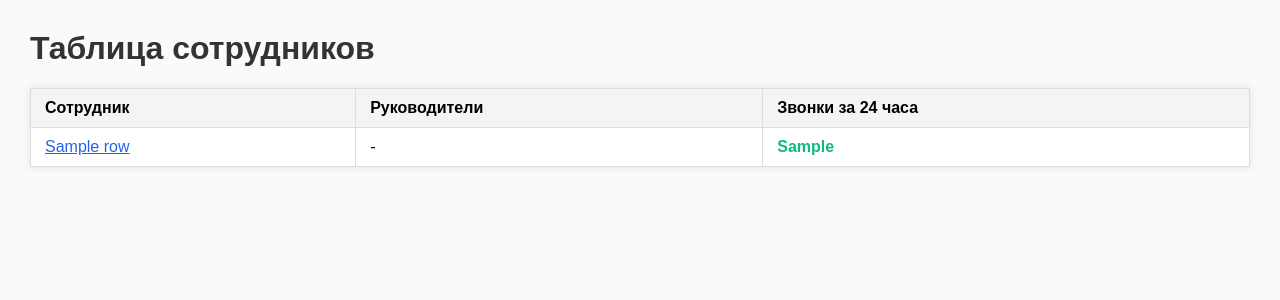
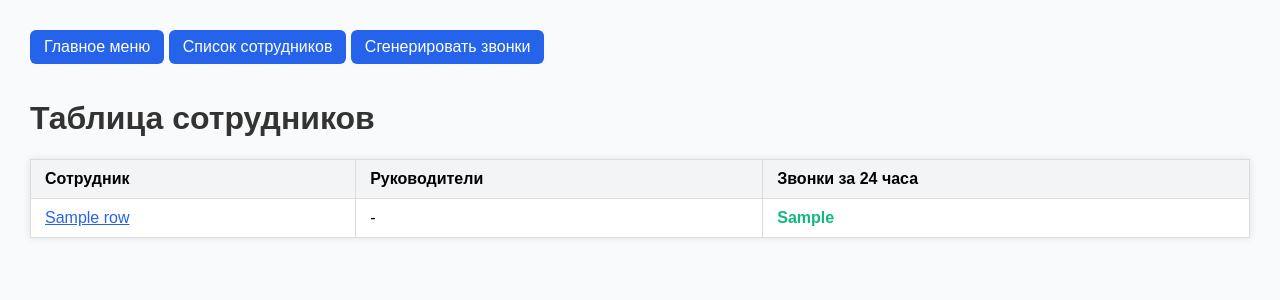
Before and after one commit to MacloProfile/transaction-management, a Django app: template employee_table/templates/employee_table/employee_table.html in a window 1280 px wide. Shown: the top 300 px of the page. Run offline with Django 4.2, Linux system fonts and the light colour scheme; the template is opened without the code that fills it: most values are stand-ins (such as "Sample title", 1, 10 or a date in 2020); some libraries are stand-ins or nearby versions.

Commit message:
add buttons to employees list

```diff
--- /dev/null
+++ b/employee_table/templates/employee_table/base.html
@@ -0,0 +1,16 @@
+{% load static %}
+<!DOCTYPE html>
+<html lang="ru">
+<head>
+    <meta charset="UTF-8">
+    <link rel="stylesheet" href="{% static 'css/menu.css' %}">
+    {% block extra_head %}{% endblock %}
+</head>
+<body>
+    <a href="{% url 'core:main_menu' %}" class="button">Главное меню</a>
+    <a href="{% url 'employee_table:table' %}" class="button">Список сотрудников</a>
+    <a href="{% url 'employee_table:calls' %}" class="button">Сгенерировать звонки</a>
+
+    {% block content %}{% endblock %}
+</body>
+</html>
--- a/employee_table/templates/employee_table/employee_table.html
+++ b/employee_table/templates/employee_table/employee_table.html
@@ -1,11 +1,8 @@
+{% extends 'employee_table/base.html' %}
 {% load static %}
-<!DOCTYPE html>
-<html lang="ru">
-<head>
-    <meta charset="UTF-8">
-    <meta name="viewport" content="width=device-width, initial-scale=1.0">
+
+{% block extra_head %}
     <title>Таблица сотрудников</title>
-    <link rel="stylesheet" href="{% static 'css/menu.css' %}">
     <style>
         .clickable {
             color: #2563eb;
@@ -20,8 +17,10 @@
             color: #10b981;
         }
     </style>
-</head>
-<body>
+<script src="https://unpkg.com/@bitrix24/b24jssdk@latest/dist/umd/index.min.js"></script>
+{% endblock %}
+
+{% block content %}
     <h1>Таблица сотрудников</h1>
 
     <table>
@@ -43,7 +42,6 @@
         </tbody>
     </table>
 
-    <script src="https://unpkg.com/@bitrix24/b24jssdk@latest/dist/umd/index.min.js"></script>
     <script>
         async function openEmployeeSlider(userId) {
             try {
@@ -57,5 +55,4 @@
             }
         }
     </script>
-</body>
-</html>
+{% endblock %}
```
